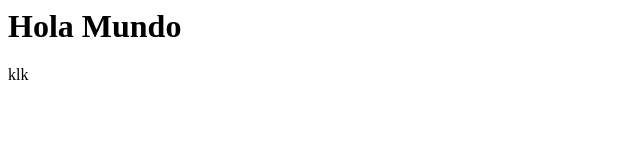
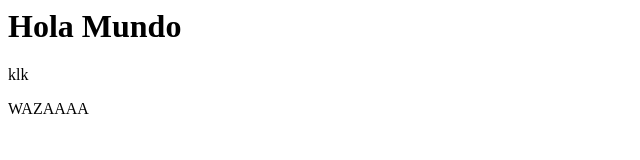
Before and after one commit to VikinXX/practica-ci-cd, a plain HTML site: page index.html in a window 1280 px wide. Shown: the whole page, without its empty margins (0-640 px from the left). Drawn offline with Linux system fonts and the light colour scheme.

Commit message:
Update index.html

```diff
--- a/index.html
+++ b/index.html
@@ -1,2 +1,3 @@
 <h1>Hola Mundo</h1>
 <p>klk</p>
+<p>WAZAAAA</p>
```
